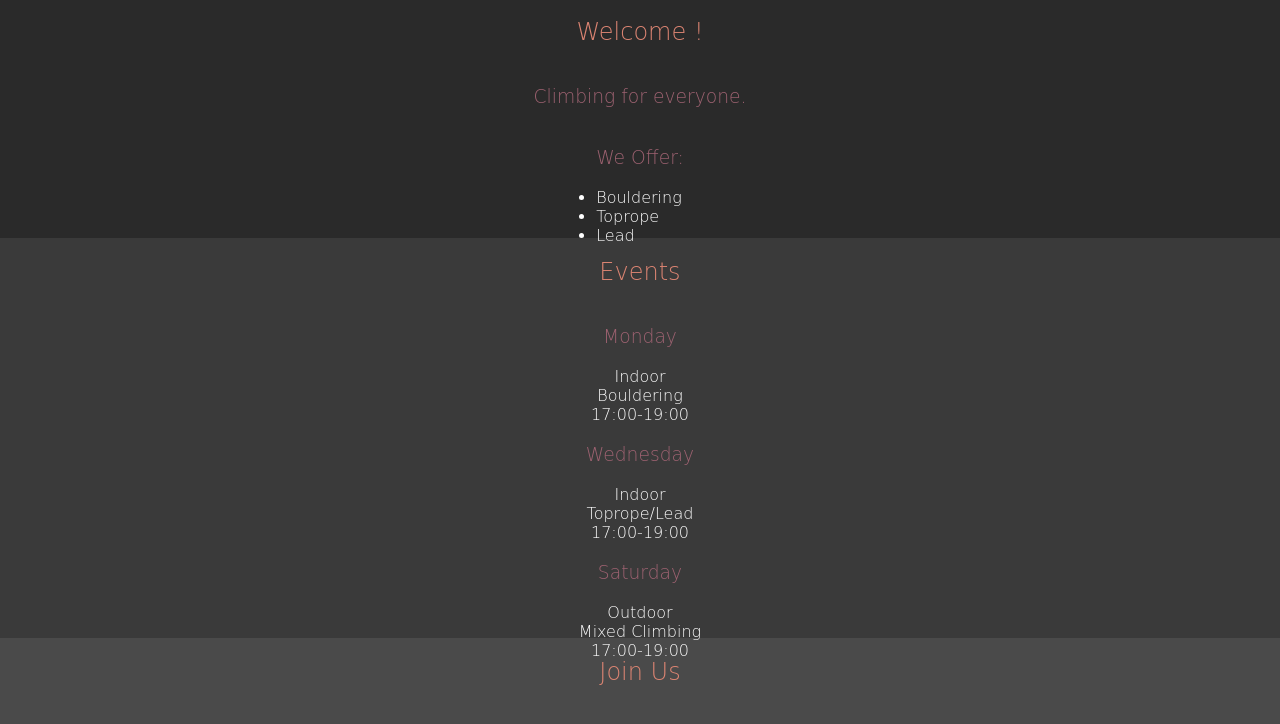
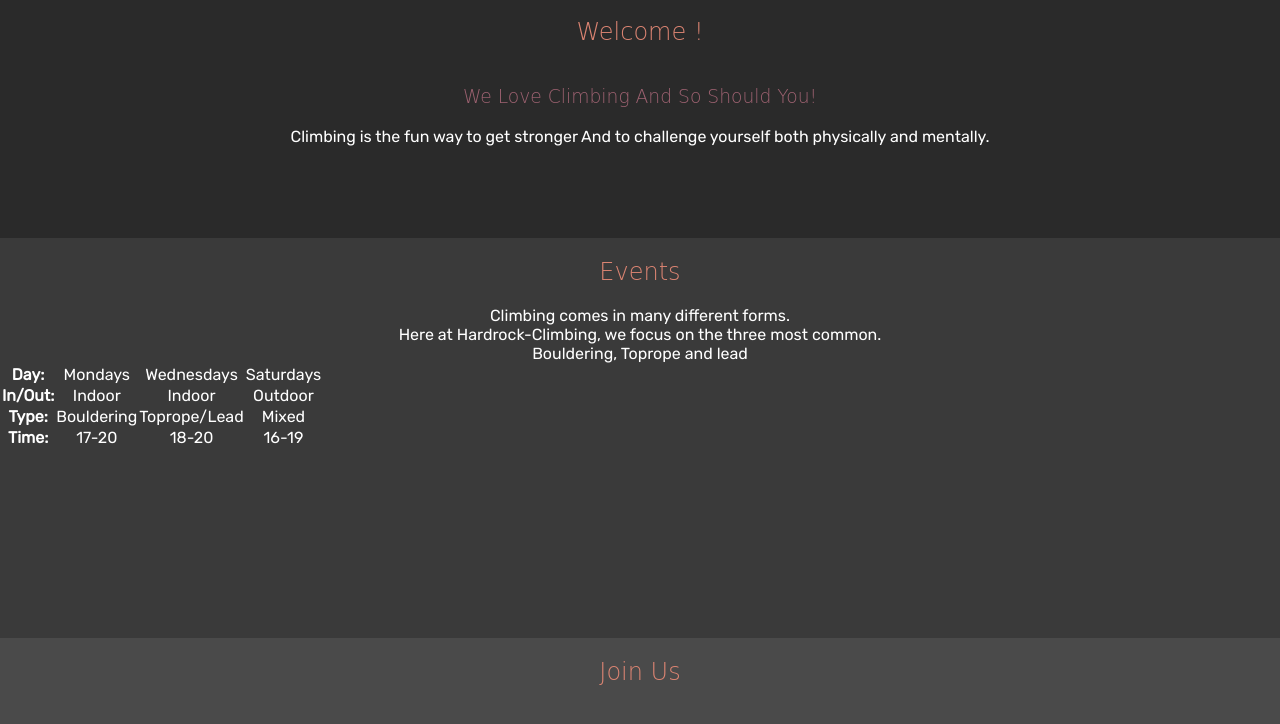
Before and after one commit to Rasmus-Dahlkvist/hard-rock-climbing2, a plain HTML site: page index.html in a window 1280 px wide. Shown: the part 706-1430 px from the top of the page. Drawn offline with Linux system fonts and the light colour scheme; a web font is replaced by a local one.

Commit message:
remove old times divs and using table instead

```diff
--- a/index.html
+++ b/index.html
@@ -36,44 +36,44 @@
                 <div id="home-image"></div>
                 <div>
                     <h2>Welcome !</h2>
-                    <h3>Climbing for everyone.</h3>
-                    <div id="home-list">
-                        <h3>We Offer:</h3>
-                        <ul>
-                            <li>
-                                <h4>Bouldering</h4>
-                            </li>
-                            <li>
-                                <h4>Toprope</h4>
-                            </li>
-                            <li>
-                                <h4>Lead</h4>
-                            </li>
-                        </ul>
-                    </div>
+                    <h3>We Love Climbing And So Should You!</h3>
+                    <p>Climbing is the fun way to get stronger And to challenge yourself both physically and mentally.</p>
                 </div>
             </section>
 
             <section id="events">
                 <h2>Events</h2>
-                <div id="left-event">
-                    <h3>Monday</h3>
-                    <h4>Indoor</h4>
-                    <h4>Bouldering</h4>
-                    <h4>17:00-19:00</h4>
-                </div>
-                <div id="center-event">
-                    <h3>Wednesday</h3>
-                    <h4>Indoor</h4>
-                    <h4>Toprope/Lead</h4>
-                    <h4>17:00-19:00</h4>
-                </div>
-                <div id="right-event">
-                    <h3>Saturday</h3>
-                    <h4>Outdoor</h4>
-                    <h4>Mixed Climbing</h4>
-                    <h4>17:00-19:00</h4>
-                </div>
+                <p>Climbing comes in many different forms.</p>
+                <p>Here at Hardrock-Climbing, we focus on the three most common.</p>
+                <p>Bouldering, Toprope and lead</p>
+                <!-- With help from https://www.w3schools.com/html/html_tables.asp
+                    and https://www.w3schools.com/css/css_table.asp-->
+                <table class="table-center">
+                    <tr>
+                        <th>Day:</th>
+                        <td>Mondays</td>
+                        <td>Wednesdays</td>
+                        <td>Saturdays</td>
+                    </tr>
+                    <tr>
+                        <th>In/Out:</th>
+                        <td>Indoor</td>
+                        <td>Indoor</td>
+                        <td>Outdoor</td>
+                    </tr>
+                    <tr>
+                        <th>Type:</th>
+                        <td>Bouldering</td>
+                        <td>Toprope/Lead</td>
+                        <td>Mixed</td>
+                    </tr>
+                    <tr>
+                        <th>Time:</th>
+                        <td>17-20</td>
+                        <td>18-20</td>
+                        <td>16-19</td>
+                    </tr>
+                </table>
             </section>
 
             <section id="form">
```
